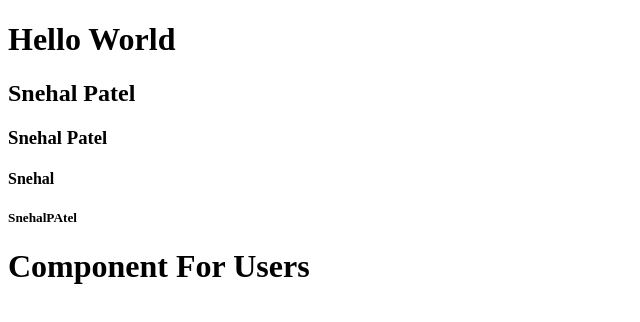
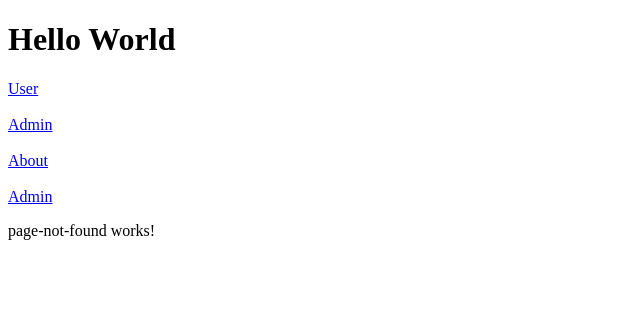
Before and after one commit to snehalpatel318/angular, an Angular app: page / in a window 1280 px wide. Shown: the top 322 px of the page, without its empty margins (0-640 px from the left). Built offline with nearby package versions, Linux system fonts and the light colour scheme.

Commit message:
route example

```diff
--- /dev/null
+++ b/src/app/admin/admin.component.html
@@ -0,0 +1 @@
+<h1>Admin Data</h1>
--- a/src/app/app-routing.module.ts
+++ b/src/app/app-routing.module.ts
@@ -1,7 +1,23 @@
 import { NgModule } from '@angular/core';
 import { RouterModule, Routes } from '@angular/router';
+import { AdminComponent } from './admin/admin.component';
+import { PageNotFoundComponent } from './page-not-found/page-not-found.component';
+import { UserListComponent } from './user-list/user-list.component';
 
-const routes: Routes = [];
+const routes: Routes = [
+  {
+    path:'user-list',
+    component:UserListComponent
+  },
+  {
+    path:'admin',
+    component:AdminComponent
+  },
+  {
+    path:'**',
+    component:PageNotFoundComponent
+  }
+];
 
 @NgModule({
   imports: [RouterModule.forRoot(routes)],
--- a/src/app/app.component.html
+++ b/src/app/app.component.html
@@ -1,6 +1,9 @@
 <h1>Hello World</h1>
-<h2>{{name}}</h2>
-<h3>{{getName()}}</h3>
-<h4>{{obj.name}}</h4>
-<h5>{{arr[0]}}</h5>
-<app-user-list></app-user-list>
+<a routerLink="user-list">User</a>
+<br><br>
+<a routerLink="admin">Admin</a>
+<br><br>
+<a routerLink="about">About</a>
+<br><br>
+<a routerLink="admin">Admin</a>
+<router-outlet></router-outlet>
--- a/src/app/app.module.ts
+++ b/src/app/app.module.ts
@@ -4,11 +4,15 @@ import { BrowserModule } from '@angular/platform-browser';
 import { AppRoutingModule } from './app-routing.module';
 import { AppComponent } from './app.component';
 import { UserListComponent } from './user-list/user-list.component';
+import { AdminComponent } from './admin/admin.component';
+import { PageNotFoundComponent } from './page-not-found/page-not-found.component';
 
 @NgModule({
   declarations: [
     AppComponent,
-    UserListComponent
+    UserListComponent,
+    AdminComponent,
+    PageNotFoundComponent
   ],
   imports: [
     BrowserModule,
--- /dev/null
+++ b/src/app/page-not-found/page-not-found.component.html
@@ -0,0 +1 @@
+<p>page-not-found works!</p>
--- a/src/app/user-list/user-list.component.html
+++ b/src/app/user-list/user-list.component.html
@@ -1 +1 @@
-<h1>Component For Users</h1>
+<h1>Users Data</h1>
```
Also changed, not shown: src/app/admin/admin.component.ts (added, +10 -0 lines), src/app/page-not-found/page-not-found.component.ts (added, +10 -0 lines), src/app/admin/admin.component.css (added), src/app/page-not-found/page-not-found.component.css (added), 2 other files (tests, documents, lock files or other folders).
